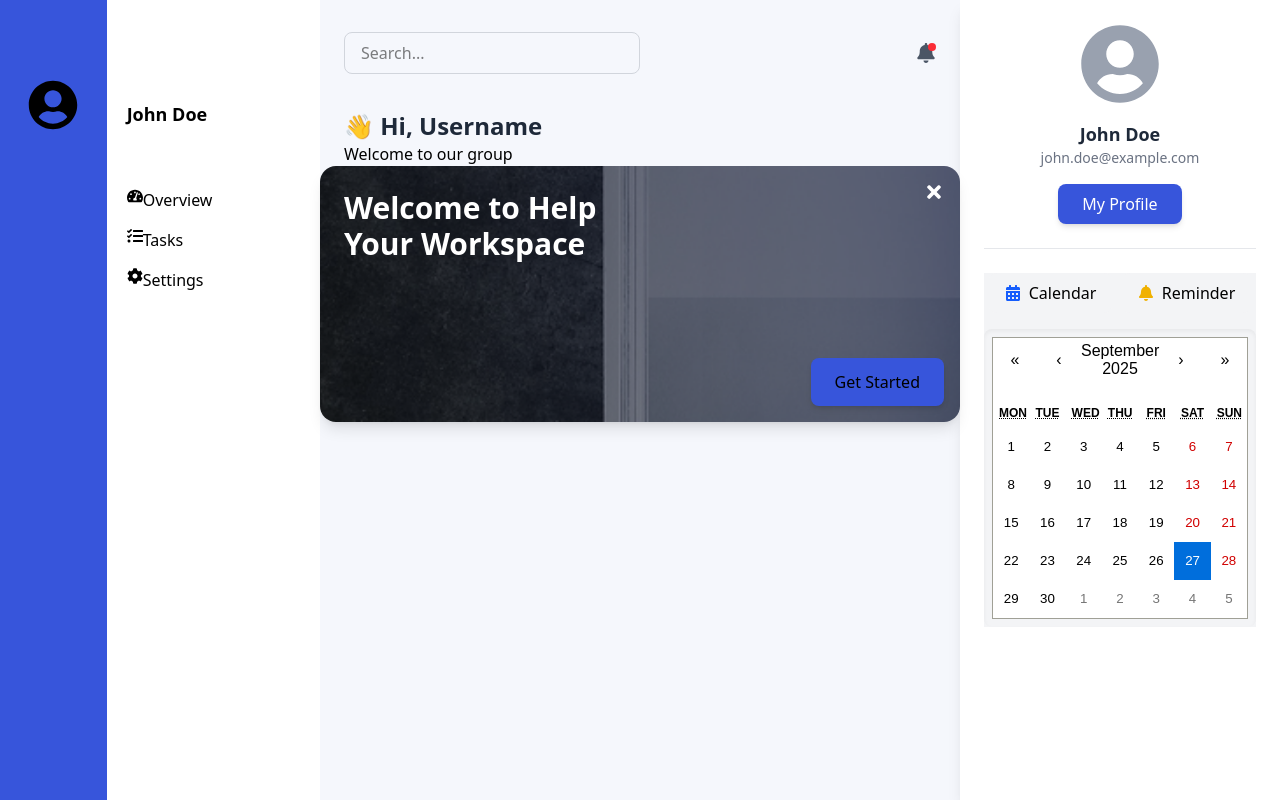
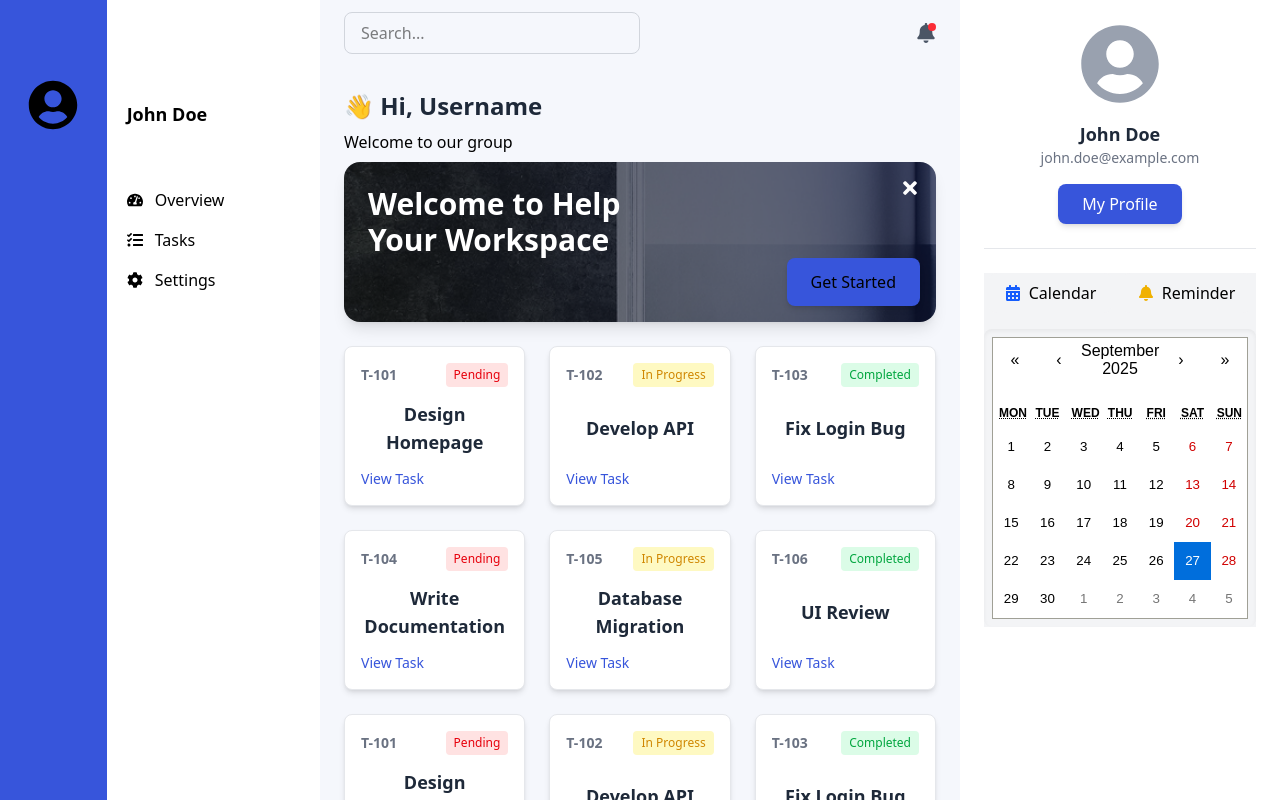
Before and after one commit to Mdismail2001/task_Management_System, a React (Vite) app: page /home/personal in a window 1280 px wide. Built offline with nearby package versions, Linux system fonts and the light colour scheme.

Commit message:
user home layout done

```diff
--- a/src/components/ShareComponent/Banner.jsx
+++ b/src/components/HomeLayout/Banner.jsx
@@ -3,12 +3,12 @@ import { FaTimes } from "react-icons/fa";
 
 const Banner = () => {
   return (
-    <div className="relative w-full rounded-2xl overflow-hidden shadow-lg">
+    <div className="relative  rounded-2xl overflow-hidden shadow-lg mx-6 ">
       {/* Background Image */}
       <img
         src="/src/assets/images/Frame 419.png"
         alt="Banner"
-        className="w-full h-40 md:h-56 lg:h-64 object-cover"
+        className="w-full h-20 md:h-30 lg:h-40 object-cover"
       />
 
       {/* Overlay Content */}
--- a/src/components/HomeLayout/MainContainer.jsx
+++ b/src/components/HomeLayout/MainContainer.jsx
@@ -1,12 +1,32 @@
-import React from 'react';
-import Navbar from '../ShareComponent/Navbar';
-import Banner from '../ShareComponent/Banner';
+import React, { useState, useEffect } from "react";
+import Navbar from "../ShareComponent/Navbar";
+import Banner from "./Banner";
+import TaskList from "./TaskList";
 
 const MainContainer = () => {
+  const [isScrolled, setIsScrolled] = useState(false);
+
+  useEffect(() => {
+    const handleScroll = () => {
+      if (window.scrollY > 20) {
+        setIsScrolled(true);
+      } else {
+        setIsScrolled(false);
+      }
+    };
+
+    window.addEventListener("scroll", handleScroll);
+    return () => window.removeEventListener("scroll", handleScroll);
+  }, []);
+
   return (
-    <div className="bg-[#f5f7fc] h-screen py-5">
+    <div className="bg-[#f5f7fc] min-h-screen">
       {/* Navbar */}
-      <header>
+      <header
+        className={`sticky top-0 z-50 transition-colors duration-300 ${
+          isScrolled ? "bg-white shadow-md" : "bg-[#f5f7fc]"
+        }`}
+      >
         <Navbar />
       </header>
 
@@ -15,9 +35,11 @@ const MainContainer = () => {
         <h1 className="text-2xl font-bold text-gray-800 flex items-center gap-2">
           👋 Hi, Username
         </h1>
-        <p>Welcome to our group</p>
+        <p className="py-2">Welcome to our group</p>
       </div>
-      <Banner></Banner>
+
+      <Banner />
+      <TaskList />
     </div>
   );
 };
--- /dev/null
+++ b/src/components/HomeLayout/TaskList.jsx
@@ -0,0 +1,59 @@
+import React from "react";
+
+const TaskList = () => {
+  // Demo tasks
+  const tasks = [
+    { id: "T-101", title: "Design Homepage", status: "Pending" },
+    { id: "T-102", title: "Develop API", status: "In Progress" },
+    { id: "T-103", title: "Fix Login Bug", status: "Completed" },
+    { id: "T-104", title: "Write Documentation", status: "Pending" },
+    { id: "T-105", title: "Database Migration", status: "In Progress" },
+    { id: "T-106", title: "UI Review", status: "Completed" },
+    { id: "T-101", title: "Design Homepage", status: "Pending" },
+    { id: "T-102", title: "Develop API", status: "In Progress" },
+    { id: "T-103", title: "Fix Login Bug", status: "Completed" },
+    { id: "T-104", title: "Write Documentation", status: "Pending" },
+    { id: "T-105", title: "Database Migration", status: "In Progress" },
+    { id: "T-106", title: "UI Review", status: "Completed" },
+
+  ];
+
+  return (
+    <div className="p-6 grid grid-cols-1 md:grid-cols-2 lg:grid-cols-3 gap-6">
+      {tasks.map((task) => (
+        <div
+          key={task.id}
+          className="bg-white shadow-md rounded-lg p-4 flex flex-col justify-between h-40 border border-gray-200"
+        >
+          {/* Top Row: Task ID + Status */}
+          <div className="flex justify-between items-center text-sm text-gray-500">
+            <span className="font-semibold">{task.id}</span>
+            <span
+              className={`px-2 py-1 rounded text-xs font-medium ${
+                task.status === "Completed"
+                  ? "bg-green-100 text-green-600"
+                  : task.status === "In Progress"
+                  ? "bg-yellow-100 text-yellow-600"
+                  : "bg-red-100 text-red-600"
+              }`}
+            >
+              {task.status}
+            </span>
+          </div>
+
+          {/* Middle: Task Title */}
+          <h3 className="text-lg font-bold text-gray-800 text-center flex-1 flex items-center justify-center">
+            {task.title}
+          </h3>
+
+          {/* Bottom: View Task */}
+          <button className="text-sm text-[rgb(55,85,219)] font-medium hover:underline self-start">
+            View Task
+          </button>
+        </div>
+      ))}
+    </div>
+  );
+};
+
+export default TaskList;
--- a/src/components/Root/Root.jsx
+++ b/src/components/Root/Root.jsx
@@ -4,17 +4,24 @@ import LeftNav from '../ShareComponent/LeftNav';
 import RightNav from '../ShareComponent/RightNav';
 
 const Root = () => {
-    return (
-        <div className='grid grid-cols-12'>
-            {/* left nav */}
-            <section className='col-span-3'><LeftNav></LeftNav></section>
+  return (
+    <div className="grid grid-cols-12 h-screen">
+      {/* Left nav */}
+      <section className="col-span-3 sticky top-0 h-screen overflow-y-auto">
+        <LeftNav />
+      </section>
 
-            <main className='col-span-6'><Outlet></Outlet></main>
+      {/* Main content */}
+      <main className="col-span-6 h-screen overflow-y-auto">
+        <Outlet />
+      </main>
 
-            {/* right nav */}
-            <section className='col-span-3'><RightNav></RightNav></section>
-        </div>
-    );
+      {/* Right nav */}
+      <section className="col-span-3 sticky top-0 h-screen overflow-y-auto">
+        <RightNav />
+      </section>
+    </div>
+  );
 };
 
 export default Root;
--- a/src/components/ShareComponent/LeftNav.jsx
+++ b/src/components/ShareComponent/LeftNav.jsx
@@ -12,17 +12,17 @@ const LeftNav = () => {
         <div className="col-span-8 bg-white h-screen">
             <div className="flex-1  mt-20 ml-5">
             <h2 className="text-lg font-semibold py-5" >John Doe</h2>
-            <ul className="space-y-4 py-10 ">
-                <li className="flex">
-                <FaTachometerAlt /> Overview
+              <ul className="space-y-4 py-10">
+                <li className="flex items-center gap-3">
+                  <FaTachometerAlt /> <span>Overview</span>
                 </li>
-                <li className="flex">
-                <FaTasks /> Tasks
+                <li className="flex items-center gap-3">
+                  <FaTasks /> <span>Tasks</span>
                 </li>
-                <li className="flex">
-                <FaCog /> Settings
+                <li className="flex items-center gap-3">
+                  <FaCog /> <span>Settings</span>
                 </li>
-            </ul>
+              </ul>
             </div>
         </div>
 
```
